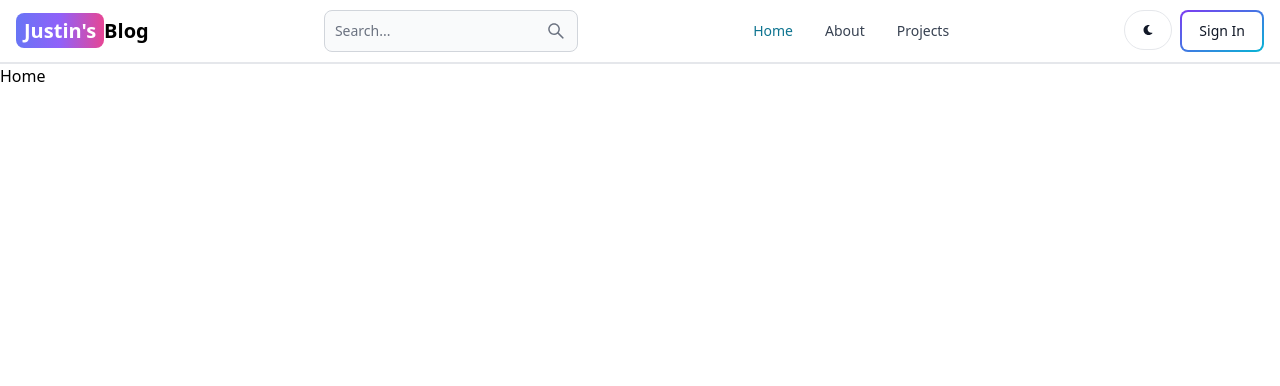
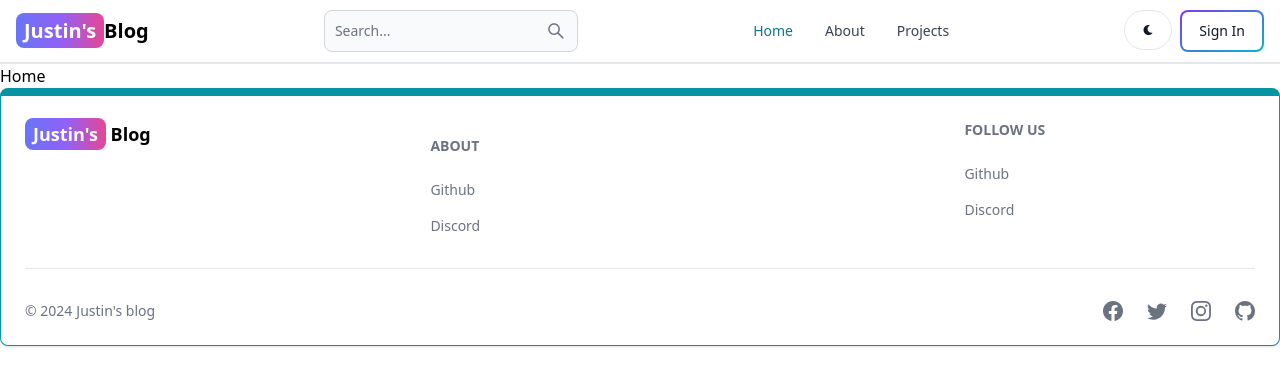
Before and after one commit to JustinW7/Mern-Coders-Lab-blog-App, a React (Vite) app in the folder client/: page / in a window 1280 px wide. Shown: the top 386 px of the page. Built offline with nearby package versions, Linux system fonts and the light colour scheme.

Commit message:
created footer components

```diff
--- a/client/src/App.jsx
+++ b/client/src/App.jsx
@@ -6,6 +6,7 @@
 import Home from './pages/Home';
 import About from './pages/About';
 import Header from './components/Header';
+import Footer from './components/Footer';
 
 
 
@@ -23,10 +24,11 @@
 <Route path="dashboard" element={<Dashboard/>}/>
 <Route path="projects" element={<Projects/>}/>
 <Route path="about" element={<About/>}/>
+
  </Routes>
 
-
+<Footer/>
 
  </BrowserRouter>
-  )
+  );
 }
--- /dev/null
+++ b/client/src/components/Footer.jsx
@@ -0,0 +1,86 @@
+import React from "react";
+import { Footer, FooterLink, FooterLinkGroup, FooterTitle, } from "flowbite-react";
+import { Link } from "react-router-dom";
+import {BsFacebook,BsTwitter,BsInstagram,BsGithub} from 'react-icons/bs';
+
+export default function FooterCom() {
+  return (
+    <Footer container className='border border-t-8 border-teal-500'>
+      <div className="w-full max-w-7xl mx-auto">
+        <div className="grid w-full justify-between sm:flex sm md:grid-cols-1">
+
+        <div className=''>
+          <Link to="/" className="self-center whitespace-nowrap text-lg sm:text-lg font-semibold dark:text-white">
+            <span className="px-2 py-1 bg-gradient-to-r from-indigo-500 via-purple-500 to-pink-500 rounded-lg text-white">Justin's</span> Blog
+          </Link>
+        </div>
+
+        <div className="grid grid-cols-2 gap-8 mt-4 sm:grid-cols-3 sm:gap-6">
+          <div>
+
+            {/* 'About' heading . */}
+            <FooterTitle title="ABOUT" />
+            <FooterLinkGroup col>
+              <FooterLink
+              href="https://www.github.com/JustinW7"
+              target="_blank"
+               rel="noopener noreferrer">
+               Github
+</FooterLink>
+
+        <FooterLink
+        href="#">
+          Discord</FooterLink>
+
+
+
+
+            </FooterLinkGroup>
+          </div>
+        </div>
+
+        <div className="grid grid-cols-2 gap-3 sm:grid-cols-3 sm:gap-6">
+          <div>
+
+            {/* 'About' heading . */}
+            <FooterTitle title="FOLLOW US" />
+            <FooterLinkGroup col>
+              <FooterLink
+              href="https://www.github.com/JustinW7"
+              target="_blank"
+               rel="noopener noreferrer">
+               Github
+</FooterLink>
+
+        <FooterLink
+        href="#">
+          Discord</FooterLink>
+
+
+
+
+            </FooterLinkGroup>
+          </div>
+        </div>
+</div>
+
+<Footer.Divider/>
+<div className="w-full sm:flex sm:items-center sm:justify-between">
+<Footer.Copyright
+href='#'
+by="Justin's blog"
+year={new Date().getFullYear()}
+/>
+<div className="flex gap-6 sm:mt-0 mt-4 sm:justify-center">
+  <Footer.Icon href='#' icon={BsFacebook}/>
+  <Footer.Icon href='#' icon={BsTwitter}/>
+  <Footer.Icon href='#' icon={BsInstagram}/>
+  <Footer.Icon href='#' icon={BsGithub}/>
+
+
+</div>
+</div>
+      </div>
+    </Footer>
+  );
+}
```
